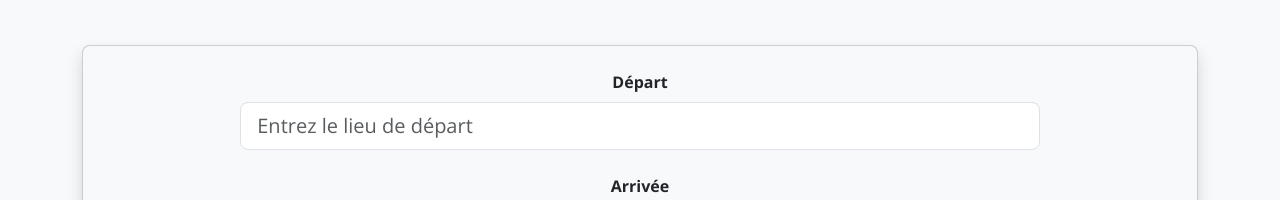
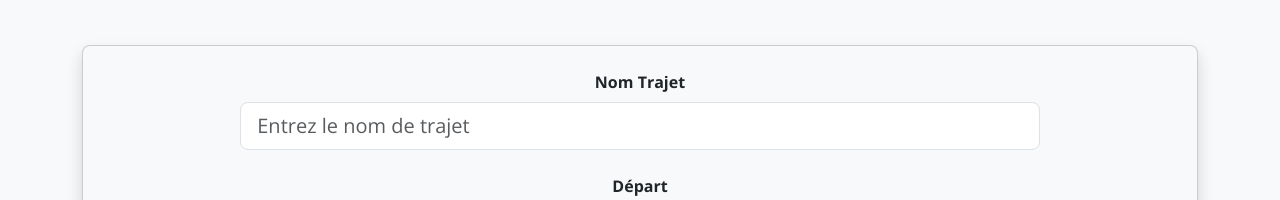
Before and after one commit to ghizlane-belzedi/transport-management-system, an Angular app in the folder frontend/: page /trajet in a window 1280 px wide. Shown: the part 584-784 px from the top of the page. Built offline with nearby package versions, Linux system fonts and the light colour scheme.

Commit message:
all services worked

```diff
--- a/frontend/src/app/app-admin/add-abon/add-abon.component.ts
+++ b/frontend/src/app/app-admin/add-abon/add-abon.component.ts
@@ -73,7 +73,7 @@ export class AbonnementFormComponent implements OnInit {
           Swal.fire({
             position: 'center',
             icon: 'success',
-            title: 'Trajet ajouté avec succès!',
+            title: 'Abonnement ajouté avec succès!',
             showConfirmButton: false,
             timer: 1500,
           });
--- a/frontend/src/app/app-admin/add-trajet/add-trajet.component.html
+++ b/frontend/src/app/app-admin/add-trajet/add-trajet.component.html
@@ -3,19 +3,59 @@
     <div class="row justify-content-center">
       <!-- Column for the Animated Image -->
       <div class="col-12 text-center mb-5">
-          <img src="assets/img/hero-img.png" class="img-fluid animated" alt="Admin Dashboard Illustration" width="50%">
+        <img
+          src="assets/img/hero-img.png"
+          class="img-fluid animated"
+          alt="Admin Dashboard Illustration"
+          width="50%"
+        />
       </div>
 
       <!-- Column for the Admin Content -->
       <div class="col-12 text-center">
-          <h1 class="display-4 fw-bold mb-4" style="color: #080163;">Ajouter un Trajet</h1>
-          <p class="lead mb-5" style="color: rgb(0,38,56);">
+        <h1 class="display-4 fw-bold mb-4" style="color: #080163">
+          Ajouter un Trajet
+        </h1>
+        <p class="lead mb-5" style="color: rgb(0, 38, 56)">
           Remplissez les détails du trajet pour l'ajouter à la base de données.
         </p>
 
         <!-- Formulaire pour Ajouter un Trajet -->
         <div class="card bg-light rounded-3 shadow p-4">
-            <form class="w-75 m-auto" [formGroup]="trajetForm" (ngSubmit)="submit()">
+          <form
+            class="w-75 m-auto"
+            [formGroup]="trajetForm"
+            (ngSubmit)="submit()"
+          >
+            <!-- Depart Field -->
+            <div class="mb-4">
+              <label for="idTrajet" class="form-label fw-bold"
+                >Nom Trajet</label
+              >
+              <input
+                formControlName="idTrajet"
+                type="text"
+                id="idTrajet"
+                class="form-control form-control-lg"
+                placeholder="Entrez le nom de trajet"
+              />
+              <div
+                *ngIf="
+                  controls['idTrajet'].touched && controls['idTrajet'].invalid
+                "
+                class="text-danger mt-2"
+              >
+                <span *ngIf="controls['idTrajet'].errors?.['idTrajet']">
+                  le nom de trajet est requis.</span
+                >
+                <span *ngIf="controls['idTrajet'].errors?.['minlength']">
+                  le nom de trajet doit contenir au moins 3 caractères.</span
+                >
+                <span *ngIf="controls['idTrajet'].errors?.['maxlength']">
+                  le nom de trajet ne peut pas dépasser 30 caractères.</span
+                >
+              </div>
+            </div>
             <!-- Depart Field -->
             <div class="mb-4">
               <label for="depart" class="form-label fw-bold">Départ</label>
@@ -26,10 +66,19 @@
                 class="form-control form-control-lg"
                 placeholder="Entrez le lieu de départ"
               />
-                <div *ngIf="controls['depart'].touched && controls['depart'].invalid" class="text-danger mt-2">
-                  <span *ngIf="controls['depart'].errors?.['required']">Le départ est requis.</span>
-                  <span *ngIf="controls['depart'].errors?.['minlength']">Le départ doit contenir au moins 3 caractères.</span>
-                  <span *ngIf="controls['depart'].errors?.['maxlength']">Le départ ne peut pas dépasser 30 caractères.</span>
+              <div
+                *ngIf="controls['depart'].touched && controls['depart'].invalid"
+                class="text-danger mt-2"
+              >
+                <span *ngIf="controls['depart'].errors?.['required']"
+                  >Le départ est requis.</span
+                >
+                <span *ngIf="controls['depart'].errors?.['minlength']"
+                  >Le départ doit contenir au moins 3 caractères.</span
+                >
+                <span *ngIf="controls['depart'].errors?.['maxlength']"
+                  >Le départ ne peut pas dépasser 30 caractères.</span
+                >
               </div>
             </div>
 
@@ -43,16 +92,29 @@
                 class="form-control form-control-lg"
                 placeholder="Entrez le lieu d'arrivée"
               />
-                <div *ngIf="controls['arrivee'].touched && controls['arrivee'].invalid" class="text-danger mt-2">
-                  <span *ngIf="controls['arrivee'].errors?.['required']">L'arrivée est requise.</span>
-                  <span *ngIf="controls['arrivee'].errors?.['minlength']">L'arrivée doit contenir au moins 3 caractères.</span>
-                  <span *ngIf="controls['arrivee'].errors?.['maxlength']">L'arrivée ne peut pas dépasser 30 caractères.</span>
+              <div
+                *ngIf="
+                  controls['arrivee'].touched && controls['arrivee'].invalid
+                "
+                class="text-danger mt-2"
+              >
+                <span *ngIf="controls['arrivee'].errors?.['required']"
+                  >L'arrivée est requise.</span
+                >
+                <span *ngIf="controls['arrivee'].errors?.['minlength']"
+                  >L'arrivée doit contenir au moins 3 caractères.</span
+                >
+                <span *ngIf="controls['arrivee'].errors?.['maxlength']"
+                  >L'arrivée ne peut pas dépasser 30 caractères.</span
+                >
               </div>
             </div>
 
             <!-- Duree Field -->
             <div class="mb-4">
-                <label for="duree" class="form-label fw-bold">Durée (en heures)</label>
+              <label for="duree" class="form-label fw-bold"
+                >Durée (en heures)</label
+              >
               <input
                 formControlName="duree"
                 type="number"
@@ -60,15 +122,24 @@
                 class="form-control form-control-lg"
                 placeholder="Entrez la durée du trajet"
               />
-                <div *ngIf="controls['duree'].touched && controls['duree'].invalid" class="text-danger mt-2">
-                  <span *ngIf="controls['duree'].errors?.['required']">La durée est requise.</span>
-                  <span *ngIf="controls['duree'].errors?.['min']">La durée doit être d'au moins 1 heure.</span>
+              <div
+                *ngIf="controls['duree'].touched && controls['duree'].invalid"
+                class="text-danger mt-2"
+              >
+                <span *ngIf="controls['duree'].errors?.['required']"
+                  >La durée est requise.</span
+                >
+                <span *ngIf="controls['duree'].errors?.['min']"
+                  >La durée doit être d'au moins 1 heure.</span
+                >
               </div>
             </div>
 
             <!-- Distance Field -->
             <div class="mb-4">
-                <label for="distance" class="form-label fw-bold">Distance (en km)</label>
+              <label for="distance" class="form-label fw-bold"
+                >Distance (en km)</label
+              >
               <input
                 formControlName="distance"
                 type="number"
@@ -76,15 +147,26 @@
                 class="form-control form-control-lg"
                 placeholder="Entrez la distance du trajet"
               />
-                <div *ngIf="controls['distance'].touched && controls['distance'].invalid" class="text-danger mt-2">
-                  <span *ngIf="controls['distance'].errors?.['required']">La distance est requise.</span>
-                  <span *ngIf="controls['distance'].errors?.['min']">La distance doit être d'au moins 1 km.</span>
+              <div
+                *ngIf="
+                  controls['distance'].touched && controls['distance'].invalid
+                "
+                class="text-danger mt-2"
+              >
+                <span *ngIf="controls['distance'].errors?.['required']"
+                  >La distance est requise.</span
+                >
+                <span *ngIf="controls['distance'].errors?.['min']"
+                  >La distance doit être d'au moins 1 km.</span
+                >
               </div>
             </div>
 
             <!-- Horaires Field (Optional) -->
             <div class="mb-4">
-                <label for="horaires" class="form-label fw-bold">Horaires (Optionnel)</label>
+              <label for="horaires" class="form-label fw-bold"
+                >Horaires (Optionnel)</label
+              >
               <input
                 formControlName="horaires"
                 type="text"
@@ -97,7 +179,7 @@
             <!-- Submit Button -->
             <div class="d-grid gap-2">
               <button type="submit" class="btn btn-primary btn-lg">
-                  {{ isEditMode ? 'Mettre à jour' : 'Ajouter' }}
+                {{ isEditMode ? "Mettre à jour" : "Ajouter" }}
               </button>
             </div>
           </form>
--- a/frontend/src/app/app-admin/add-trajet/add-trajet.component.ts
+++ b/frontend/src/app/app-admin/add-trajet/add-trajet.component.ts
@@ -38,6 +38,14 @@ export class AddTrajetComponent implements OnInit {
   // Initialisation du formulaire pour l'ajout
   initForm(): void {
     this.trajetForm = this.formBuilder.group({
+      idTrajet: [
+        '',
+        [
+          Validators.required,
+          Validators.minLength(3),
+          Validators.maxLength(30),
+        ],
+      ],
       depart: [
         '',
         [
@@ -82,6 +90,7 @@ export class AddTrajetComponent implements OnInit {
   initFormForUpdate(): void {
     if (this.trajet) {
       this.trajetForm.patchValue({
+        idTrajet: this.trajet.idTrajet || '',
         depart: this.trajet.depart || '',
         arrivee: this.trajet.arrivee || '',
         duree: this.trajet.duree || null,
--- a/frontend/src/app/app-admin/add-user/add-user.component.ts
+++ b/frontend/src/app/app-admin/add-user/add-user.component.ts
@@ -110,14 +110,11 @@ export class AddUserComponent implements OnInit {
             this.loadUsers(); // Recharger la liste des utilisateurs après la suppression
           },
           (error) => {
-            console.error(
-              "Erreur lors de la suppression de l'utilisateur:",
-              error
-            );
+            console.error("suppression reussite de l'utilisateur:", error);
             Swal.fire({
               position: 'center',
-              icon: 'error',
-              title: 'Erreur lors de la suppression!',
+              icon: 'success',
+              title: 'Utilisateur supprimé avec succès!',
               showConfirmButton: false,
               timer: 1500,
             });
--- a/frontend/src/app/models/trajet.ts
+++ b/frontend/src/app/models/trajet.ts
@@ -1,7 +1,7 @@
-import { Horaire } from "./horaire";
+import { Horaire } from './horaire';
 
 export interface Trajet {
-    idTrajet: string;
+  idTrajet?: string;
   depart: string;
   arrivee: string;
   duree: number;
```
Also changed, not shown: frontend/src/app/services/main.ts (+12 -7 lines), 1 other file (tests, documents, lock files or other folders). Lines whose indentation alone changed are shown as unchanged.
